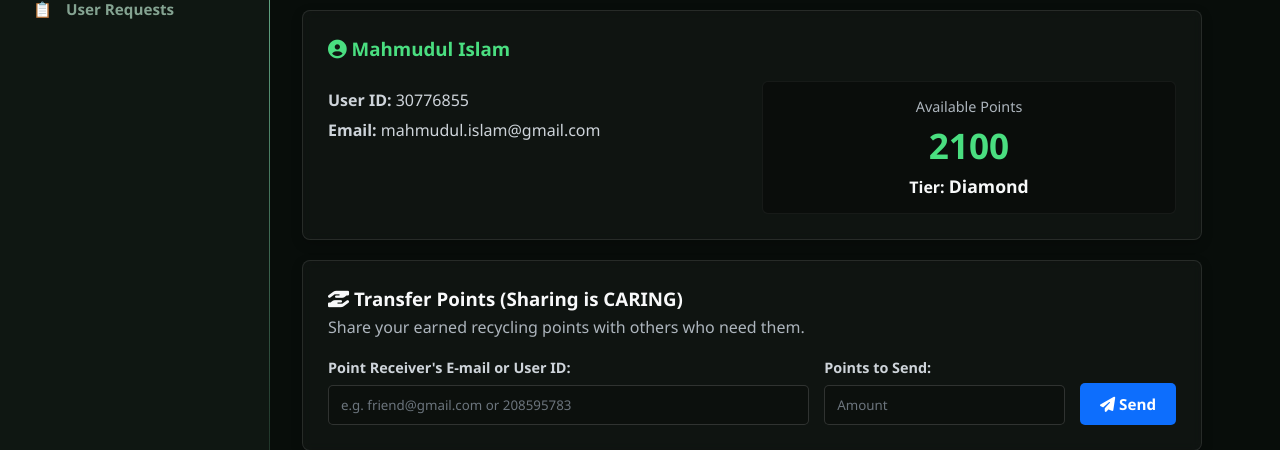
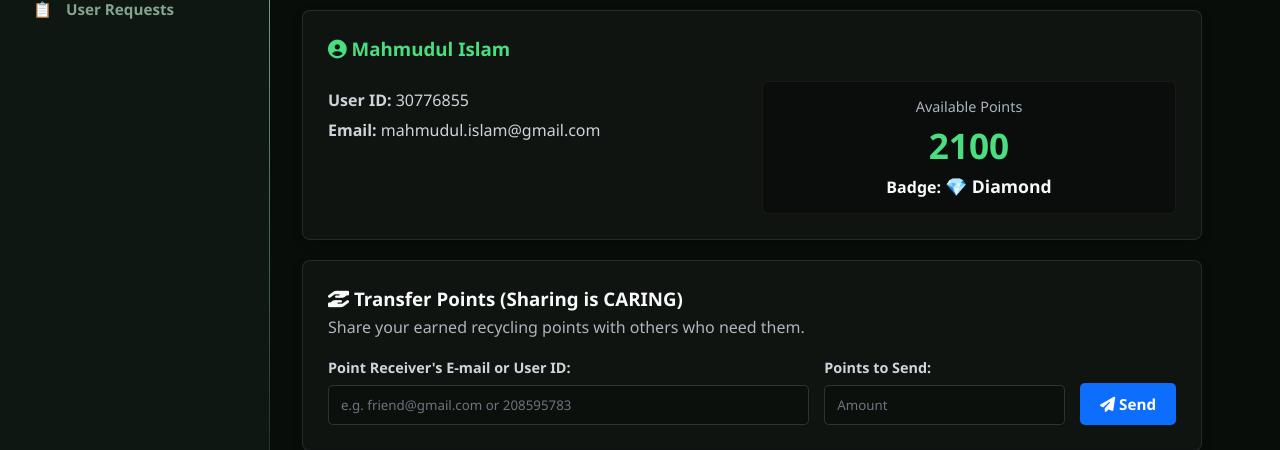
Before and after one commit to naziipao/CSE370-Project-Group02, a PHP site: page /profile.php in a window 1280 px wide. Shown: the part 141-591 px from the top of the page. Run offline with PHP 8.4, Linux system fonts and the light colour scheme; a user stored in the database is signed in; data comes from the database, SQL or seed files in the repository.

Commit message:
Update profile.php

```diff
--- a/profile.php
+++ b/profile.php
@@ -20,6 +20,13 @@ function calculateBadge($points) {
     if ($points >= 600)  return 'Gold';
     if ($points >= 300)  return 'Silver';
     return 'Bronze';
+}
+
+// Display-only: which emoji goes next to the badge name. Does not
+// change calculateBadge() or anything it's used for elsewhere.
+function badgeEmoji($tier) {
+    $emojis = ['Bronze' => '🥉', 'Silver' => '🥈', 'Gold' => '🥇', 'Diamond' => '💎'];
+    return $emojis[$tier] ?? '🥉';
 }
 
 // ---------------------------------------------------------
@@ -214,7 +221,7 @@ require_once 'header.php';
                 <p class="wallet-title">Available Points</p>
                 <h2 class="wallet-points"><?= $current_points; ?></h2>
                 <p class="wallet-tier">
-                    Tier: <span><?= calculateBadge($current_points); ?></span>
+                    Badge: <span><?= badgeEmoji(calculateBadge($current_points)) ?> <?= calculateBadge($current_points); ?></span>
                 </p>
             </div>
         </div>
```
